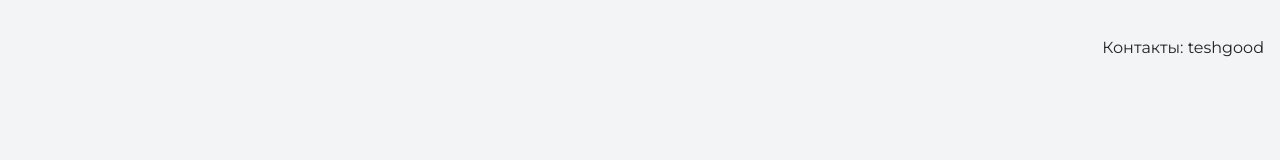
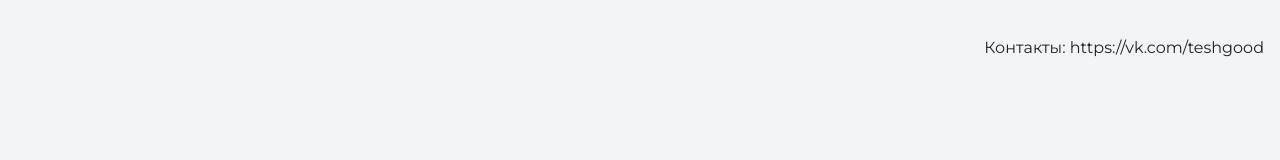
Before and after one commit to teshgood/my-site, a plain HTML site: page index.html in a window 1280 px wide. Shown: the top 160 px of the page. Drawn offline with nearby package versions, Linux system fonts and the light colour scheme.

Commit message:
изменила контакты

```diff
--- a/index.html
+++ b/index.html
@@ -9,7 +9,7 @@
 
   <body>
     <header class="page-header">
-      <div class="container"> Контакты: teshgood </div>
+      <div class="container"> Контакты: https://vk.com/teshgood </div>
     </header>
 
     <section class="hero-image">
```
